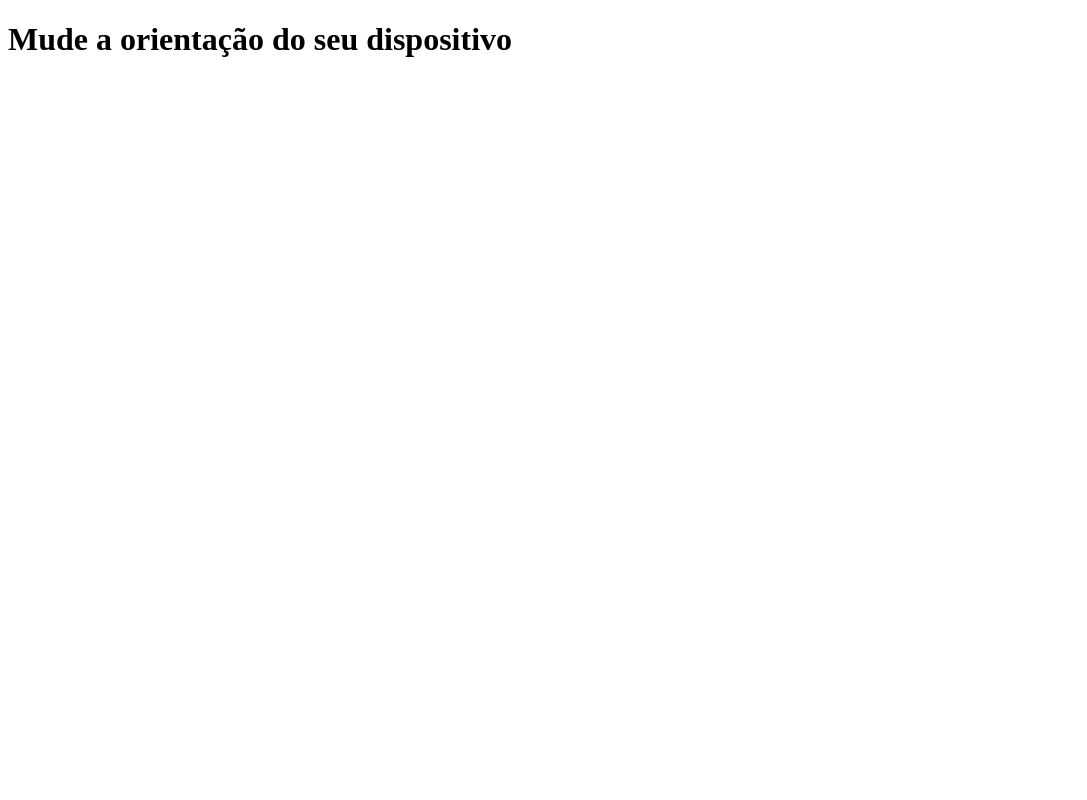
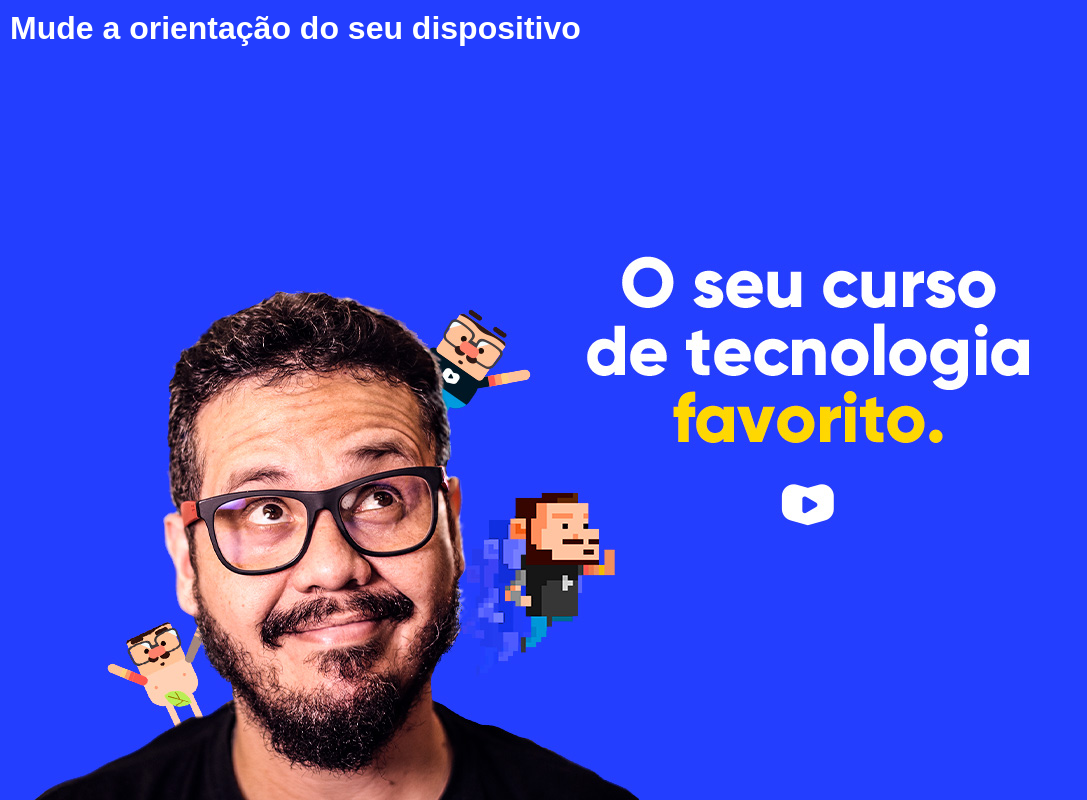
Before and after one commit to 25092018/html-css, a plain HTML site: page exercicios/ex027/mq002/index.html in a window 1280 px wide. Shown: the whole page, without its empty margins (0-1087 px from the left). Drawn offline with Linux system fonts and the light colour scheme.

Commit message:
atualizar

```diff
--- a/exercicios/ex027/mq002/estilos/paisagem.css
+++ b/exercicios/ex027/mq002/estilos/paisagem.css
@@ -1,3 +1,8 @@
 @charset "UTF-8";
 
 /*configurações deitado*/
+
+body{
+   background-image: url(../imagens/cev-landscape.jpg);
+   background-position: left bottom;
+}
--- a/exercicios/ex027/mq002/estilos/retrato.css
+++ b/exercicios/ex027/mq002/estilos/retrato.css
@@ -1,3 +1,8 @@
 @charset "UTF-8";
 
 /* configurações (em pé)*/
+
+body {
+    background-image: url(../imagens/cev-portrait.jpg);
+    background-position: center bottom;
+}
--- a/exercicios/ex027/mq002/estilos/style.css
+++ b/exercicios/ex027/mq002/estilos/style.css
@@ -1,3 +1,26 @@
 @charset "UTF-8";
 
 /*configurações gerais */
+
+
+*{
+    padding: 0px;
+    margin: 0px;
+    font-family: Arial, Helvetica, sans-serif;
+}
+
+html, body{
+
+    width: 100vw;
+    height: 100vh;
+    background-color: #233EFF;
+    background-size: contain;
+    background-repeat: no-repeat;
+
+}
+
+
+h1{
+    color: white;
+    padding: 10px;
+}
```
